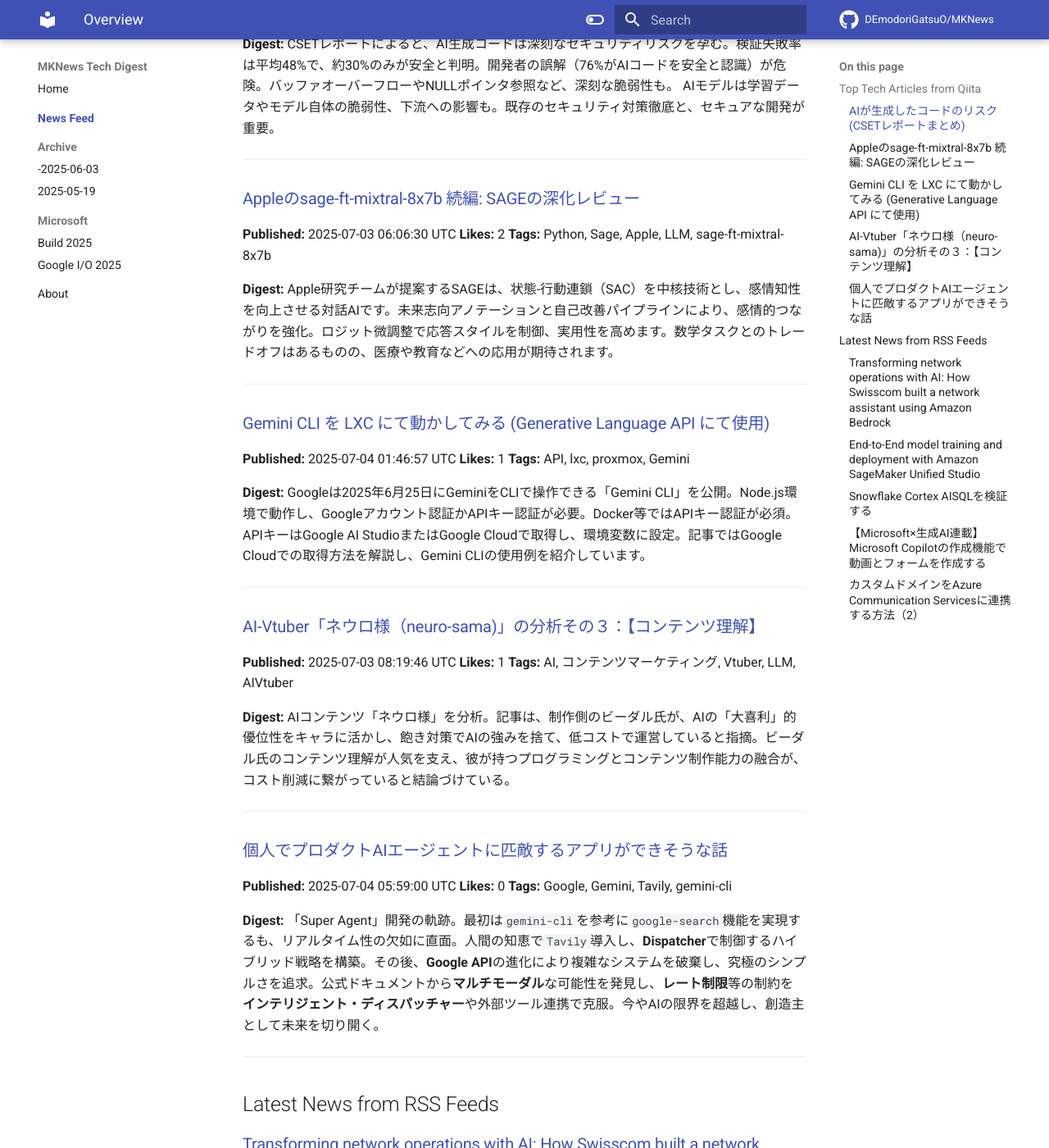
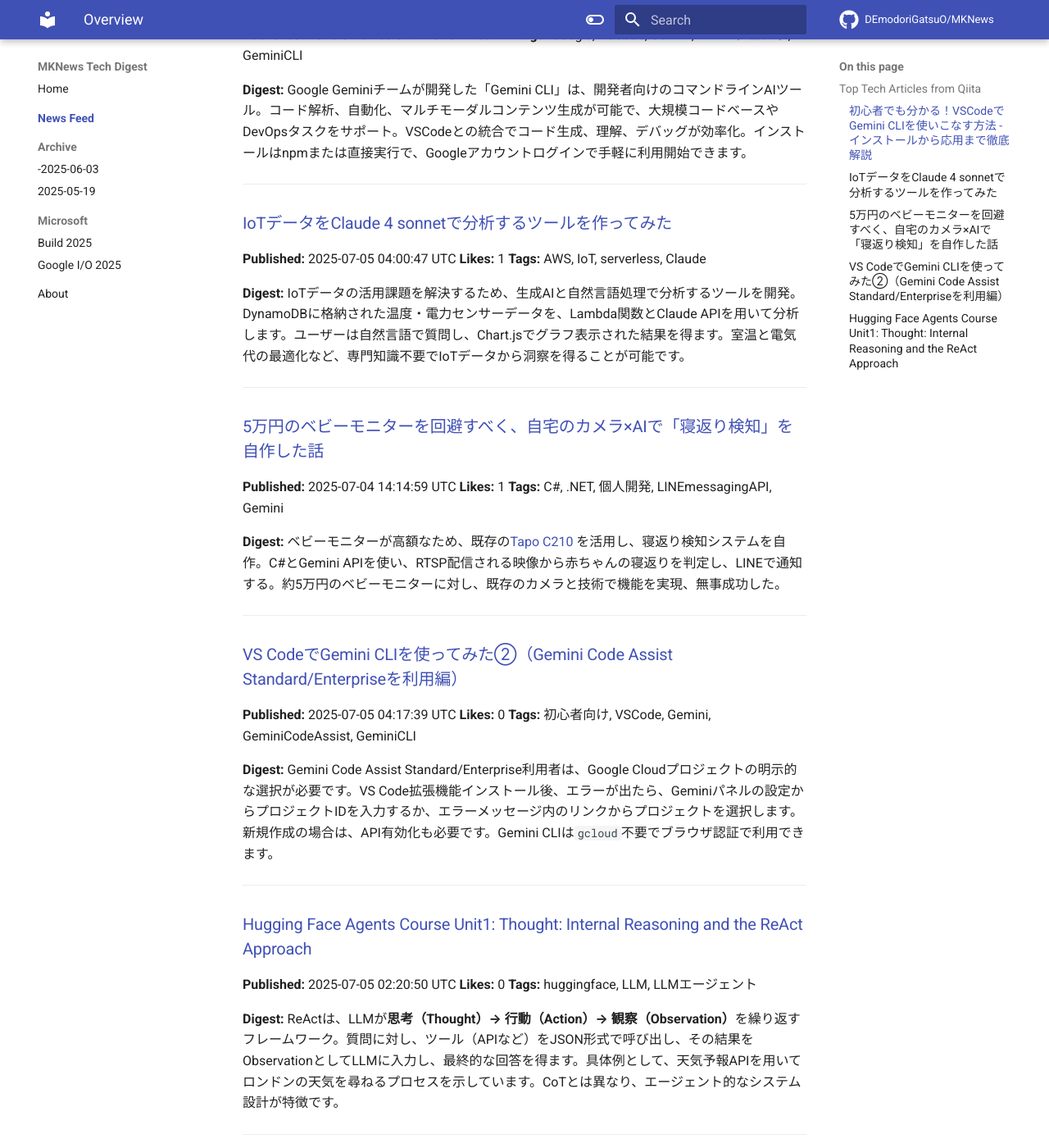
Before and after one commit to DEmodoriGatsuO/MKNews, an MkDocs documentation site: the page built from docs/news/index.md, in a window 1280 px wide and 1400 px high, scrolled down 277 px. Shown: the whole window at 82% size. Built offline with MkDocs 1.6.1 and Material for MkDocs 9.7.7, drawn with Linux system fonts in a browser that asks for light colours; comment, search, counter and statistics services are not loaded; some of the changed text lies outside the part shown.

Commit message:
Automated AI Tech Digest - 2025-07-05

```diff
--- a/docs/news/index.md
+++ b/docs/news/index.md
@@ -1,108 +1,55 @@
-# AI Tech Trends Digest (2025-07-04)
+# AI Tech Trends Digest (2025-07-05)
 
 
 ## Top Tech Articles from Qiita
 
 
-### [AIが生成したコードのリスク(CSETレポートまとめ)](https://qiita.com/hokutoh/items/5119872f45845dee78bf)
-**Published:** 2025-07-03 09:37:21 UTC
-**Likes:** 6
-**Tags:** 生成AI, GenerativeAI, LLM, VibeCoding, CSET
+### [初心者でも分かる！VSCodeでGemini CLIを使いこなす方法 - インストールから応用まで徹底解説](https://qiita.com/Nakamura-Kaito/items/122963855d7b1deb8a9d)
+**Published:** 2025-07-04 06:59:44 UTC
+**Likes:** 49
+**Tags:** Google, VSCode, Gemini, AIエージェント, GeminiCLI
 
 **Digest:**
-CSETレポートによると、AI生成コードは深刻なセキュリティリスクを孕む。検証失敗率は平均48%で、約30%のみが安全と判明。開発者の誤解（76%がAIコードを安全と認識）が危険。バッファオーバーフローやNULLポインタ参照など、深刻な脆弱性も。 AIモデルは学習データやモデル自体の脆弱性、下流への影響も。既存のセキュリティ対策徹底と、セキュアな開発が重要。
+Google Geminiチームが開発した「Gemini CLI」は、開発者向けのコマンドラインAIツール。コード解析、自動化、マルチモーダルコンテンツ生成が可能で、大規模コードベースやDevOpsタスクをサポート。VSCodeとの統合でコード生成、理解、デバッグが効率化。インストールはnpmまたは直接実行で、Googleアカウントログインで手軽に利用開始できます。
 
 ---
 
-### [Appleのsage-ft-mixtral-8x7b 続編: SAGEの深化レビュー](https://qiita.com/syun88/items/9659098d8712962929ef)
-**Published:** 2025-07-03 06:06:30 UTC
-**Likes:** 2
-**Tags:** Python, Sage, Apple, LLM, sage-ft-mixtral-8x7b
+### [IoTデータをClaude 4 sonnetで分析するツールを作ってみた](https://qiita.com/duuuck/items/eb87514196d7f7abeb42)
+**Published:** 2025-07-05 04:00:47 UTC
+**Likes:** 1
+**Tags:** AWS, IoT, serverless, Claude
 
 **Digest:**
-Apple研究チームが提案するSAGEは、状態-行動連鎖（SAC）を中核技術とし、感情知性を向上させる対話AIです。未来志向アノテーションと自己改善パイプラインにより、感情的つながりを強化。ロジット微調整で応答スタイルを制御、実用性を高めます。数学タスクとのトレードオフはあるものの、医療や教育などへの応用が期待されます。
+IoTデータの活用課題を解決するため、生成AIと自然言語処理で分析するツールを開発。DynamoDBに格納された温度・電力センサーデータを、Lambda関数とClaude APIを用いて分析します。ユーザーは自然言語で質問し、Chart.jsでグラフ表示された結果を得ます。室温と電気代の最適化など、専門知識不要でIoTデータから洞察を得ることが可能です。
 
 ---
 
-### [Gemini CLI を LXC にて動かしてみる (Generative Language API にて使用)](https://qiita.com/murachi1208/items/acfa3f473d47967a78f2)
-**Published:** 2025-07-04 01:46:57 UTC
+### [5万円のベビーモニターを回避すべく、自宅のカメラ×AIで「寝返り検知」を自作した話](https://qiita.com/engineer_reo/items/a6931e6b65db51665e8d)
+**Published:** 2025-07-04 14:14:59 UTC
 **Likes:** 1
-**Tags:** API, lxc, proxmox, Gemini
+**Tags:** C#, .NET, 個人開発, LINEmessagingAPI, Gemini
 
 **Digest:**
-Googleは2025年6月25日にGeminiをCLIで操作できる「Gemini CLI」を公開。Node.js環境で動作し、Googleアカウント認証かAPIキー認証が必要。Docker等ではAPIキー認証が必須。APIキーはGoogle AI StudioまたはGoogle Cloudで取得し、環境変数に設定。記事ではGoogle Cloudでの取得方法を解説し、Gemini CLIの使用例を紹介しています。
+ベビーモニターが高額なため、既存の[Tapo C210](https://www.tp-link.com/jp/smart-home/tapo/tapo-c210/) を活用し、寝返り検知システムを自作。C#とGemini APIを使い、RTSP配信される映像から赤ちゃんの寝返りを判定し、LINEで通知する。約5万円のベビーモニターに対し、既存のカメラと技術で機能を実現、無事成功した。
 
 ---
 
-### [AI-Vtuber「ネウロ様（neuro-sama)」の分析その３：【コンテンツ理解】](https://qiita.com/AI_shigeo/items/bbba748f8ca223aa2319)
-**Published:** 2025-07-03 08:19:46 UTC
-**Likes:** 1
-**Tags:** AI, コンテンツマーケティング, Vtuber, LLM, AIVtuber
+### [VS CodeでGemini CLIを使ってみた②（Gemini Code Assist Standard/Enterpriseを利用編）](https://qiita.com/teshi2020/items/2f3ec288bb836fde6d33)
+**Published:** 2025-07-05 04:17:39 UTC
+**Likes:** 0
+**Tags:** 初心者向け, VSCode, Gemini, GeminiCodeAssist, GeminiCLI
 
 **Digest:**
-AIコンテンツ「ネウロ様」を分析。記事は、制作側のビーダル氏が、AIの「大喜利」的優位性をキャラに活かし、飽き対策でAIの強みを捨て、低コストで運営していると指摘。ビーダル氏のコンテンツ理解が人気を支え、彼が持つプログラミングとコンテンツ制作能力の融合が、コスト削減に繋がっていると結論づけている。
+Gemini Code Assist Standard/Enterprise利用者は、Google Cloudプロジェクトの明示的な選択が必要です。VS Code拡張機能インストール後、エラーが出たら、Geminiパネルの設定からプロジェクトIDを入力するか、エラーメッセージ内のリンクからプロジェクトを選択します。新規作成の場合は、API有効化も必要です。Gemini CLIは`gcloud`不要でブラウザ認証で利用できます。
 
 ---
 
-### [個人でプロダクトAIエージェントに匹敵するアプリができそうな話](https://qiita.com/sinzy0925/items/2a6e843dcec5dfbb796d)
-**Published:** 2025-07-04 05:59:00 UTC
+### [Hugging Face Agents Course Unit1: Thought: Internal Reasoning and the ReAct Approach](https://qiita.com/i-yuki23/items/3bafcb1a25e74be762ae)
+**Published:** 2025-07-05 02:20:50 UTC
 **Likes:** 0
-**Tags:** Google, Gemini, Tavily, gemini-cli
+**Tags:** huggingface, LLM, LLMエージェント
 
 **Digest:**
-「Super Agent」開発の軌跡。最初は`gemini-cli`を参考に`google-search`機能を実現するも、リアルタイム性の欠如に直面。人間の知恵で`Tavily`導入し、**Dispatcher**で制御するハイブリッド戦略を構築。その後、**Google API**の進化により複雑なシステムを破棄し、究極のシンプルさを追求。公式ドキュメントから**マルチモーダル**な可能性を発見し、**レート制限**等の制約を**インテリジェント・ディスパッチャー**や外部ツール連携で克服。今やAIの限界を超越し、創造主として未来を切り開く。
+ReActは、LLMが**思考（Thought）→ 行動（Action）→ 観察（Observation）**を繰り返すフレームワーク。質問に対し、ツール（APIなど）をJSON形式で呼び出し、その結果をObservationとしてLLMに入力し、最終的な回答を得ます。具体例として、天気予報APIを用いてロンドンの天気を尋ねるプロセスを示しています。CoTとは異なり、エージェント的なシステム設計が特徴です。
 
 ---
-
-## Latest News from RSS Feeds
-
-
-### [Transforming network operations with AI: How Swisscom built a network assistant using Amazon Bedrock](https://aws.amazon.com/blogs/machine-learning/transforming-network-operations-with-ai-how-swisscom-built-a-network-assistant-using-amazon-bedrock/)
-**Source:** AWS ML Blog
-**Published:** 2025-07-03 14:07:44 UTC
-**Tags:** Amazon Machine Learning, Artificial Intelligence, Customer Solutions, Generative AI
-
-**Digest:**
-スイスコムは、ネットワーク運用効率化のため、AWSのAmazon Bedrockを活用したAIアシスタント「Network Assistant」を開発。複雑なデータ分析を自動化し、ネットワークエンジニアの作業時間を10%削減、年間約200時間の削減を実現。RAGやマルチエージェント技術、データセキュリティ対策を施し、KPI計算の精度向上、将来的なアラート機能追加も計画。
-
----
-
-### [End-to-End model training and deployment with Amazon SageMaker Unified Studio](https://aws.amazon.com/blogs/machine-learning/end-to-end-model-training-and-deployment-with-amazon-sagemaker-unified-studio/)
-**Source:** AWS ML Blog
-**Published:** 2025-07-03 14:04:43 UTC
-**Tags:** Advanced (300), Amazon SageMaker, Amazon SageMaker Unified Studio, Foundation models, Generative AI, Technical How-to, AIML
-
-**Digest:**
-AWS SageMaker Unified Studio simplifies generative AI model customization, addressing challenges like complex workflows and resource optimization. It offers a centralized IDE with access to services like Amazon Bedrock and SageMaker AI.  Users can fine-tune LLMs, track metrics with MLflow, and deploy models within the studio.
-
----
-
-### [Snowflake Cortex AISQLを検証する](https://blog.jbs.co.jp/entry/2025/07/04/135544)
-**Source:** JBS Blog
-**Published:** 2025-07-04 04:55:44 UTC
-**Tags:** Snowflake, AI, SQL
-
-**Digest:**
-2025年6月にパブリックプレビュー開始のSnowflake Cortex AISQLチュートリアルを通し、SnowflakeのSQL関数の性能に迫ります。AI機能を統合したCortex AISQLは、データ分析を加速し、複雑なクエリを効率化します。このチュートリアルでは、その能力と活用法を具体的に解説します。
-
----
-
-### [【Microsoft×生成AI連載】Microsoft Copilotの作成機能で動画とフォームを作成する](https://blog.jbs.co.jp/entry/2025/07/04/090453)
-**Source:** JBS Blog
-**Published:** 2025-07-04 00:04:53 UTC
-**Tags:** Copilot, Microsoft 365 Copilot, 生成AI, Microsoft×生成AI連載
-
-**Digest:**
-Copilotの「作成」機能で動画生成とアンケートフォーム作成を試してみる記事です。Copilotの活用法として、動画コンテンツの制作と、アンケートフォーム作成が紹介されており、効率的な情報収集と表現方法の可能性を示唆しています。
-
----
-
-### [カスタムドメインをAzure Communication Servicesに連携する方法（2）](https://blog.jbs.co.jp/entry/2025/07/03/151301)
-**Source:** JBS Blog
-**Published:** 2025-07-03 06:13:01 UTC
-**Tags:** Azure Communication Services, Azure, DNS
-
-**Digest:**
-Azure Communication Services（ACS）でカスタムドメインを使ってメール送信する方法の続編です。前回の設定に続き、今回は**メール送信プロセス**を解説。**Azureポータル**での設定や、メール送信に必要な**DNSレコード**の確認など、ACSの**カスタムドメイン連携**の詳細を、わかりやすく説明しています。
-
----
```
